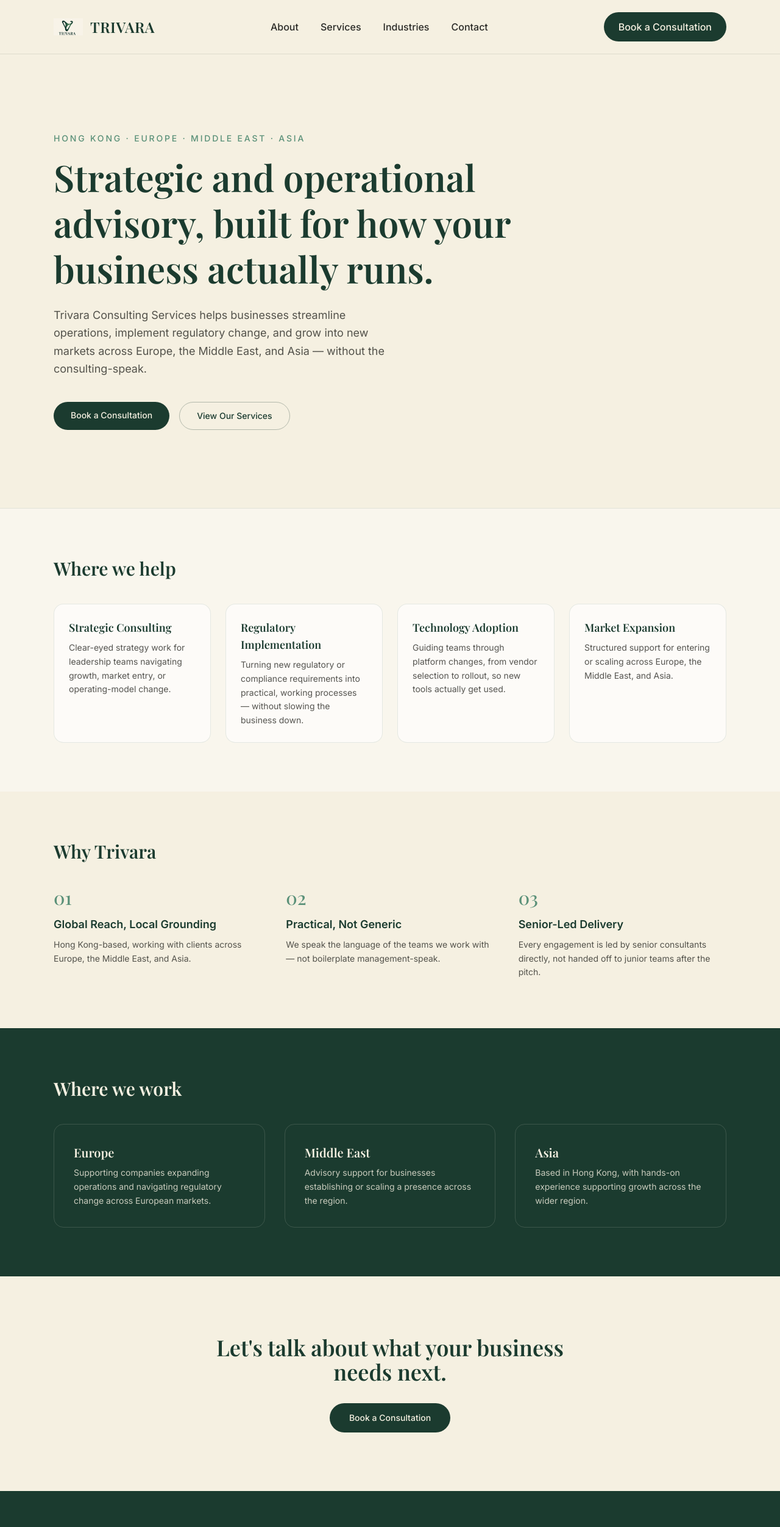
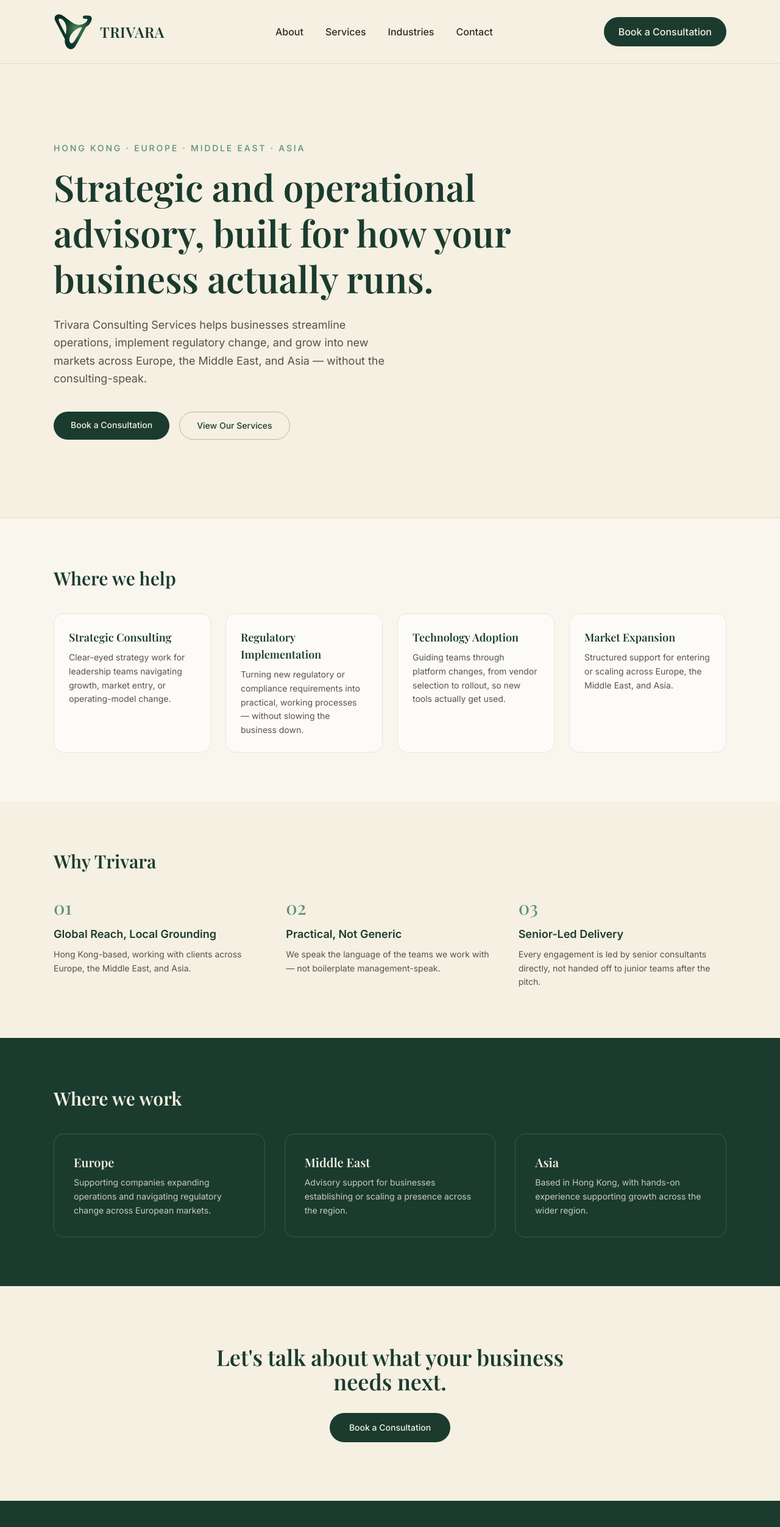
Before and after one commit to ADH31235/trivara-website, a Next.js app: page / in a window 1280 px wide. Shown: the top 2504 px of the page at 61% size. Built offline with nearby package versions, Linux system fonts and the light colour scheme.

Commit message:
Fix logo transparency and size

```diff
--- a/src/components/Footer.tsx
+++ b/src/components/Footer.tsx
@@ -11,9 +11,9 @@ export default function Footer() {
               <Image
                 src="/logo.png"
                 alt="Trivara Consulting Services"
-                width={28}
-                height={28}
-                className="h-7 w-7 object-contain"
+                width={36}
+                height={36}
+                className="h-9 w-9 object-contain"
               />
               <span className="font-serif text-base font-semibold tracking-wide text-ivory">
                 TRIVARA
--- a/src/components/Nav.tsx
+++ b/src/components/Nav.tsx
@@ -16,9 +16,9 @@ export default function Nav() {
           <Image
             src="/logo.png"
             alt="Trivara Consulting Services"
-            width={48}
-            height={48}
-            className="h-12 w-12 object-contain"
+            width={64}
+            height={64}
+            className="h-16 w-16 object-contain"
             priority
           />
           <span className="font-serif text-2xl font-semibold tracking-wide text-forest">
```
Also changed, not shown: public/logo.png.
